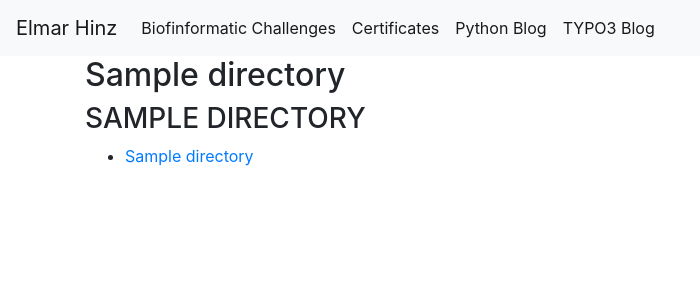
After one commit to elmar-hinz/Django.ElmarHinz, a Django app: template base/templates/django_challenges_adapter/index.html in a window 1280 px wide. The commit adds this page. Shown: the top 300 px of the page, without its empty margins (0-700 px from the left). Run offline with Django 3.2, Linux system fonts and the light colour scheme; the template is opened without the code that fills it: most values are stand-ins (such as "Sample title", 1, 10 or a date in 2020); some libraries are stand-ins or nearby versions.

Commit message:
Embed challenges

```diff
--- a/base/templates/base/base.html
+++ b/base/templates/base/base.html
@@ -24,7 +24,7 @@
         </button>
         <div class="collapse navbar-collapse" id="navbarNavAltMarkup">
             <div class="navbar-nav">
-                <a class="nav-item nav-link active" href="/challenges.html">Biofinformatic Challenges</a>
+                <a class="nav-item nav-link active" href="/challenges/">Biofinformatic Challenges</a>
                 <a class="nav-item nav-link active" href="{% url 'certificates:list' %}">Certificates</a>
                 <a class="nav-item nav-link active" href="/docs/PythonBlog/index.html">Python Blog</a>
                 <a class="nav-item nav-link active" href="/docs/TYPO3/index.html">TYPO3 Blog</a>
--- a/base/templates/base/index.html
+++ b/base/templates/base/index.html
@@ -6,7 +6,7 @@
     <div class="container">
         <h1>Elmar Hinz</h1>
         <ul>
-            <li><a href="/challenges.html">Bioinformatic Challenges</a></li>
+            <li><a href="/challenges/">Bioinformatic Challenges</a></li>
             <li><a href="{% url 'certificates:list' %}">Certificates</a></li>
             <li><a href="/docs/PythonBlog/index.html">Python Blog</a></li>
             <li><a href="/docs/TYPO3/index.html">TYPO3 Blog</a></li>
--- /dev/null
+++ b/base/templates/django_challenges_adapter/index.html
@@ -0,0 +1,19 @@
+{% extends 'base/base.html' %}
+
+{% block title %}Challenges{% endblock title %}
+
+{% block main %}
+    <div class="container">
+        {% for directory in  directories %}
+            <h2>{{ directory.name }}</h2>
+            {% for directory2 in  directory.directories %}
+                <h3>{{ directory2.name | upper }}</h3>
+                <ul>
+                    {% for directory3 in directory2.directories %}
+                        <li><a href="{{ directory3.url }}" >{{ directory3.name }}</a></li>
+                    {% endfor %}
+                </ul>
+            {% endfor %}
+        {% endfor %}
+    </div>
+{% endblock main %}
--- a/base/urls.py
+++ b/base/urls.py
@@ -1,13 +1,14 @@
+import django_challenges_adapter.urls
 import django_education_certificates.urls
 from django.conf import settings
 from django.conf.urls.static import static
 from django.contrib import admin
-from django.urls import path, re_path, include
-from django.views.static import serve
+from django.urls import path, include
 
 import base.views
 
 urlpatterns = [path('admin/', admin.site.urls),
+               path('challenges/', include(django_challenges_adapter.urls)),
                path('', base.views.index, name='index'),
                path('certificates/',
                     include(django_education_certificates.urls)),
--- a/project/settings.py
+++ b/project/settings.py
@@ -34,6 +34,7 @@ INSTALLED_APPS = [
     'base',
     'django_education_certificates',
     'django_sphinx_cms',
+    'django_challenges_adapter',
 ]
 
 MIDDLEWARE = [
```
Also changed, not shown: base/templates/base/challenges.html (deleted, +0 -9 lines), base/templates/django_challenges_adapter/challenge.html (added, +15 -0 lines), 1 other file.
